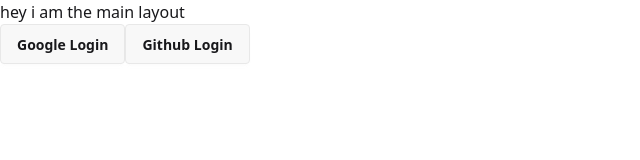
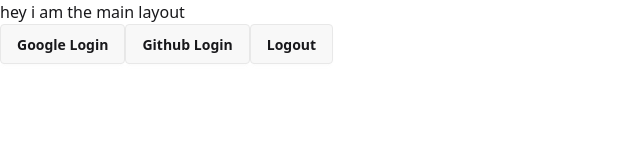
Before and after one commit to emamuddin10/Firebase-Concept-1, a React (Vite) app: page / in a window 1280 px wide. Shown: the top 160 px of the page, without its empty margins (0-640 px from the left). Built offline with nearby package versions, Linux system fonts and the light colour scheme.

Commit message:
added home

```diff
--- a/src/components/Home/Home.jsx
+++ b/src/components/Home/Home.jsx
@@ -5,13 +5,13 @@
 
 const Home = () => {
    const contextValue = useContext(authContext)
-   const {handleGoogleLogin,
-    handleGithubLogin}= contextValue
+   const {handleGoogleLogin,handleGithubLogin,handleLogOut}= contextValue
    console.log(contextValue)
     return (
         <div>
             <button className='btn' onClick={handleGoogleLogin}>Google Login </button>
             <button className='btn' onClick={handleGithubLogin}>Github Login </button>
+            <button onClick={handleLogOut} className='btn'>Logout</button>
         </div>
     );
 };
```
